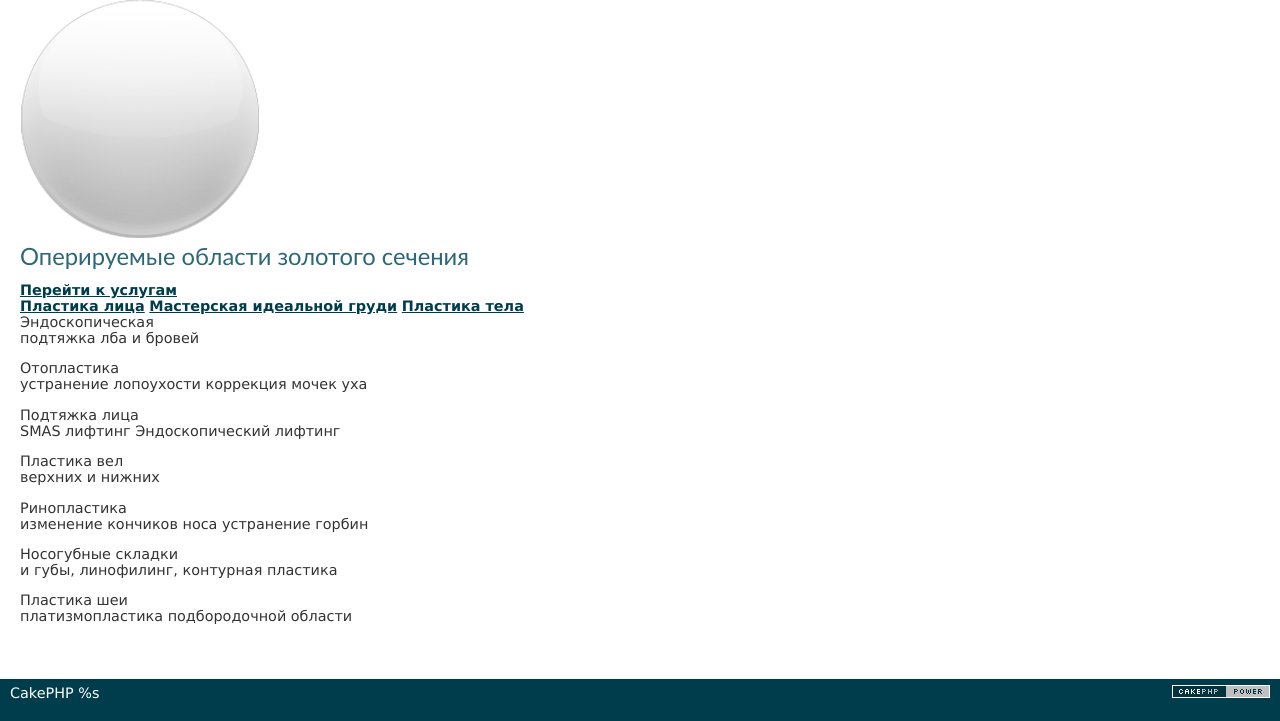
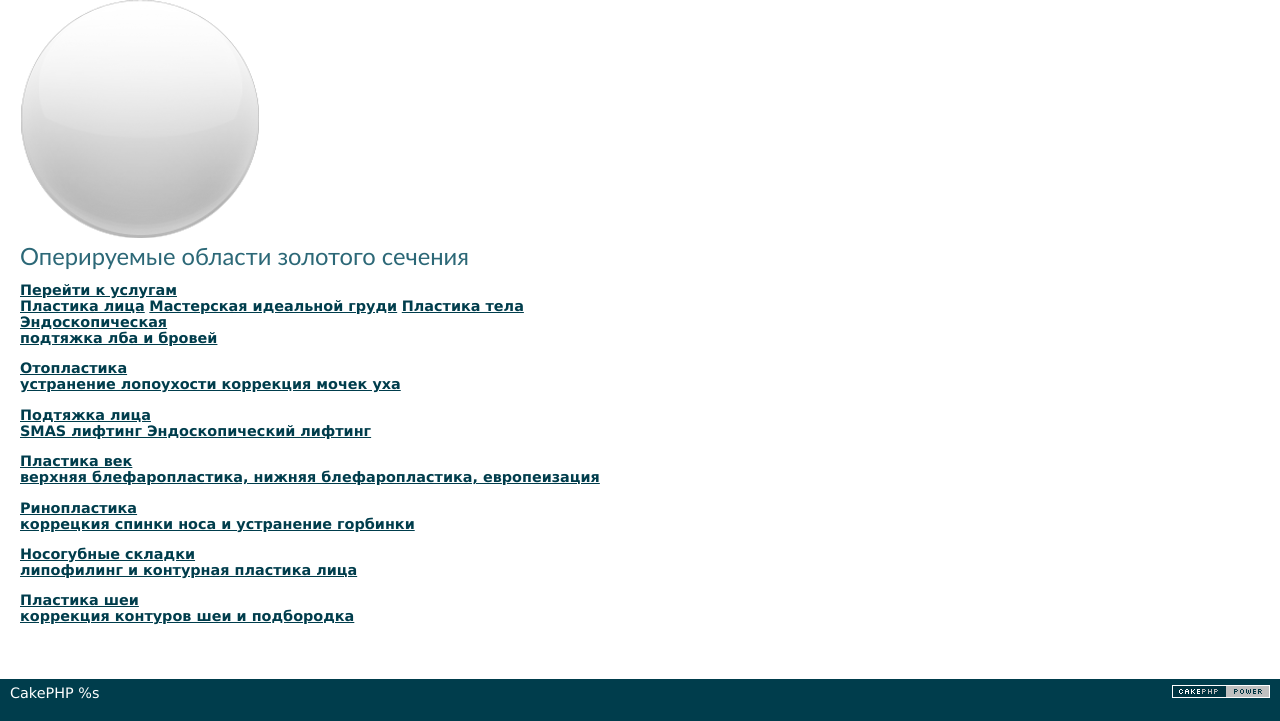
Before and after one commit to nuralys/beiskenov, a CakePHP app: the page made by app/View/Main/index.ctp in a window 1280 px wide. Shown: the part 1073-1794 px from the top of the page. Run offline with PHP 8.4 and a stand-in for CakePHP, Linux system fonts and the light colour scheme; the template is opened without the code that fills it, so the values that code supplies are empty; some libraries are stand-ins or nearby versions.

Commit message:
добавил ссылки на главной стр в услугах

```diff
--- a/app/Config/bootstrap.php
+++ b/app/Config/bootstrap.php
@@ -179,5 +179,6 @@ Inflector::rules('transliteration', array(
 	'/Ъ/' => '',
 	'/Э/' => 'E',
 	'/Ю/' => 'Yu',
-	'/Я/' => 'Ya'
+	'/Я/' => 'Ya',
+	'/ /' => '_'
 ));
--- a/app/View/Main/index.ctp
+++ b/app/View/Main/index.ctp
@@ -100,37 +100,51 @@
 					</div>
 					<div class="c_dev"></div>
 					<div class="left_sides sides">
+						<a href="/services/endoskopicheskaya">
 							<div>
 								<span>Эндоскопическая</span>
 								<p>подтяжка лба и бровей</p>
 							</div>
+						</a>
+						<a href="/services/otoplastika">
 							<div>
 								<span>Отопластика</span>
 								<p>устранение лопоухости коррекция мочек уха</p>
 							</div>
+						</a>
+						<a href="/services/podtyazhka_litsa">
 							<div>
 								<span>Подтяжка лица</span>
 								<p>SMAS лифтинг Эндоскопический лифтинг</p>
 							</div>
+						</a>
 					</div>
 					<div class="arows"></div>
 					<div class="right_sides sides">
+					<a href="/services/plastika_vek">
 						<div>
-							<span>Пластика вел</span>
-							<p>верхних и нижних</p>
+							<span>Пластика век</span>
+							<p>верхняя блефаропластика, нижняя блефаропластика, европеизация</p>
 						</div>
+					</a>
+					<a href="/services/rinoplastika">
 						<div>
 							<span>Ринопластика</span>
-							<p>изменение кончиков носа устранение горбин</p>
+							<p>коррецкия спинки носа и устранение горбинки</p>
 						</div>
+					</a>
+					<a href="/services/nosogubnye_skladki">
 						<div>
 							<span>Носогубные складки</span>
-							<p>и губы, линофилинг, контурная пластика</p>
+							<p>липофилинг и контурная пластика лица</p>
 						</div>
+					</a>
+					<a href="/services/plastika_shei">
 						<div>
 							<span>Пластика шеи</span>
-							<p>платизмопластика подбородочной области</p>
+							<p>коррекция контуров шеи и подбородка</p>
 						</div>
+					</a>
 					</div>
 				</div>
 			</div>
```
Also changed, not shown: app/webroot/img/blocks/c8bf505bfa1b70593558e1cdd60ba3e0.jpg (added), app/webroot/img/blocks/cc2f59c35bc4105dfc77e29934f6207f.jpg (added). Lines whose indentation alone changed are shown as unchanged.
